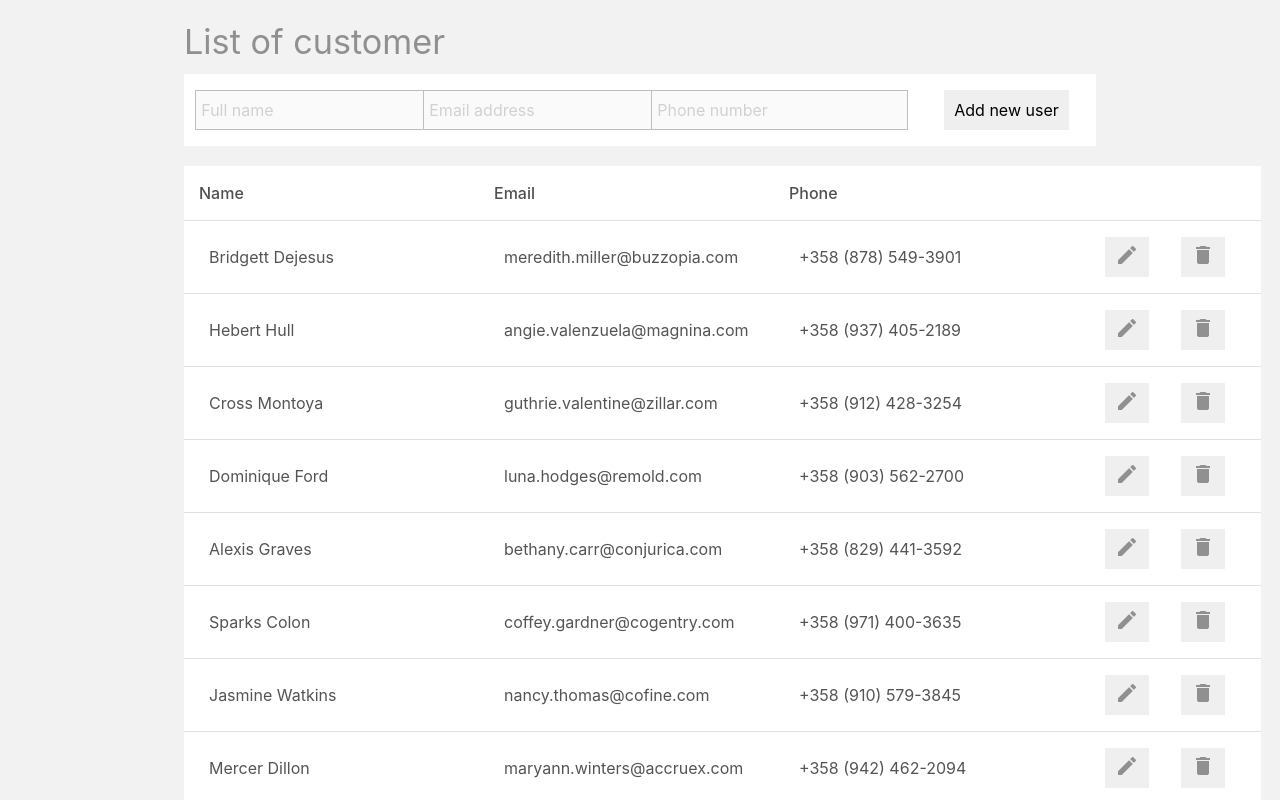
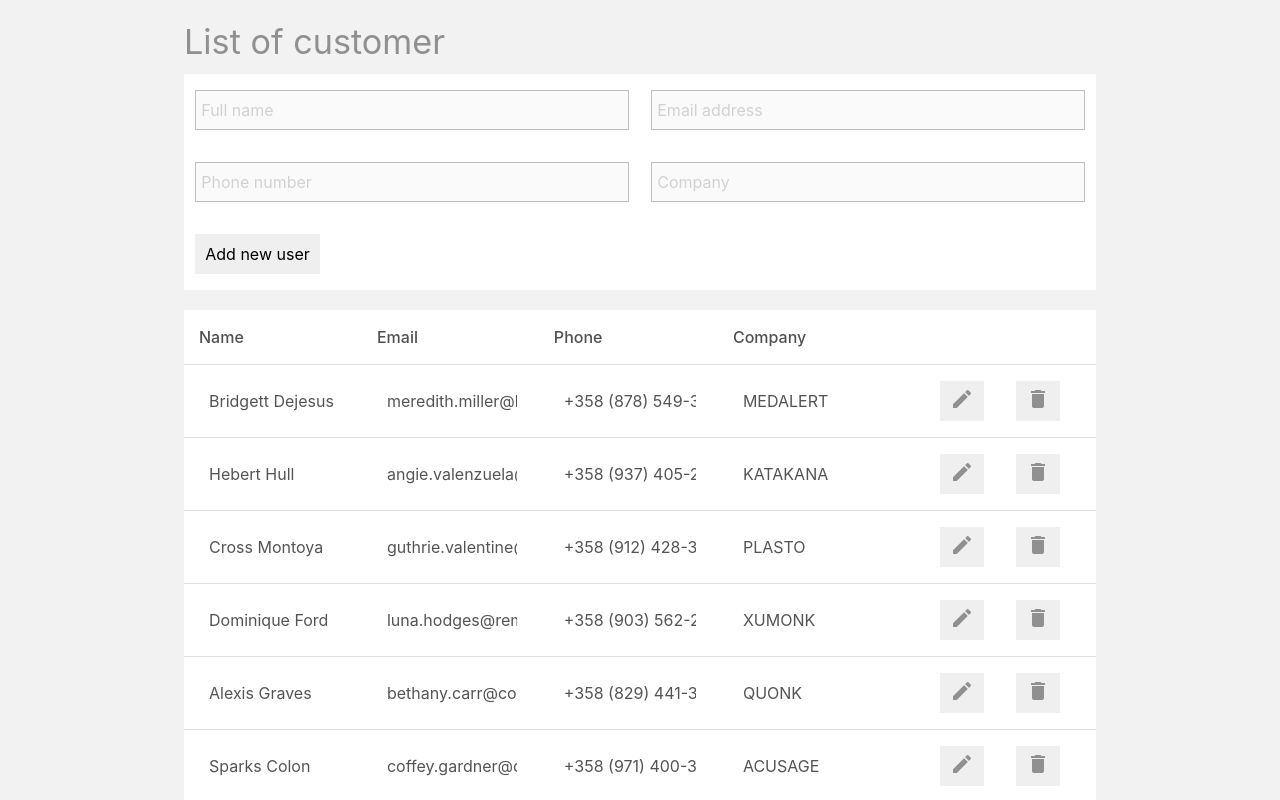
Before and after one commit to cuongtran-6618/react-crud, a React (Create React App) app: page / in a window 1280 px wide. Shown: the top 800 px of the page. Built offline with nearby package versions, Linux system fonts and the light colour scheme.

Commit message:
add company field

```diff
--- a/src/components/AddUser.js
+++ b/src/components/AddUser.js
@@ -5,6 +5,7 @@ export class AddUser extends Component {
 		name: "",
 		email: "",
 		phone: "",
+		company: "",
 	};
 
 	handleSubmitForm = (e) => {
@@ -20,6 +21,7 @@ export class AddUser extends Component {
 			name: ([...this.state.name] = ""),
 			email: ([...this.state.email] = ""),
 			phone: ([...this.state.phone] = ""),
+			company: ([...this.state.company] = ""),
 		});
 	}
 
@@ -33,7 +35,7 @@ export class AddUser extends Component {
 		return (
 			<div className="row white">
 				<form onSubmit={this.handleSubmitForm} className="">
-					<div className="col s3">
+					<div className="col s6">
 						<input
 							name="name"
 							placeholder="Full name"
@@ -43,7 +45,7 @@ export class AddUser extends Component {
 							type="text"
 						/>
 					</div>
-					<div className="col s3">
+					<div className="col s6">
 						<input
 							name="email"
 							placeholder="Email address"
@@ -53,7 +55,7 @@ export class AddUser extends Component {
 							type="text"
 						/>
 					</div>
-					<div className="col s3">
+					<div className="col s6">
 						<input
 							name="phone"
 							placeholder="Phone number"
@@ -63,8 +65,20 @@ export class AddUser extends Component {
 							type="text"
 						/>
 					</div>
-					<div className="col s3">
-						<button className="right" type="submit">
+
+					<div className="col s6">
+						<input
+							name="company"
+							placeholder="Company"
+							onChange={this.handleOnChange}
+							className="browser-default"
+							value={this.state.company}
+							type="text"
+						/>
+					</div>
+
+					<div className="col s6 btn-center no-margin-left">
+						<button className="left" type="submit">
 							Add new user
 						</button>
 					</div>
--- a/src/components/Header.js
+++ b/src/components/Header.js
@@ -6,6 +6,7 @@ export default class Header extends Component {
 		name: "",
 		email: "",
 		phone: "",
+		company: "",
 	};
 
 	handleClickOnTitle = (field) => (e) => {
@@ -31,6 +32,9 @@ export default class Header extends Component {
 					<th colSpan="1" onClick={this.handleClickOnTitle("phone")}>
 						Phone
 					</th>
+					<th colSpan="1" onClick={this.handleClickOnTitle("company")}>
+						Company
+					</th>
 					<th colSpan="1"></th>
 				</tr>
 			</thead>
--- a/src/components/User.js
+++ b/src/components/User.js
@@ -1,4 +1,5 @@
 import React, { Component } from "react";
+import PropTypes from "prop-types";
 import * as utility from "../util/utility";
 
 export class User extends Component {
@@ -7,6 +8,7 @@ export class User extends Component {
 		name: this.props.user.name,
 		email: this.props.user.email,
 		phone: this.props.user.phone,
+		company: this.props.user.company,
 		disableEdit: true,
 	};
 
@@ -14,7 +16,8 @@ export class User extends Component {
 		const previousState = utility.fetchPreviousStateFromLocalStorage(
 			"email",
 			"name",
-			"phone"
+			"phone",
+			"company"
 		);
 
 		utility.loopObject(previousState, this.setStateByKey);
@@ -39,7 +42,13 @@ export class User extends Component {
 		this.props.onEditUser(this.state);
 
 		//erase the localstorage
-		utility.saveStateToLocalStorage({ id: "", name: "", email: "", phone: "" });
+		utility.saveStateToLocalStorage({
+			id: "",
+			name: "",
+			email: "",
+			phone: "",
+			company: "",
+		});
 		this.hideEditForm();
 	};
 
@@ -90,6 +99,16 @@ export class User extends Component {
 						type="text"
 					/>
 				</td>
+				<td colSpan="1">
+					<input
+						disabled={this.state.disableEdit}
+						name="company"
+						value={this.state.company}
+						onChange={this.handleOnChange}
+						className="browser-default"
+						type="text"
+					/>
+				</td>
 				<td colSpan="1" className="actions-container">
 					<button
 						className={this.state.disableEdit ? "hidden" : "show"}
@@ -121,4 +140,15 @@ export class User extends Component {
 	}
 }
 
+User.propTypes = {
+	//type check the data
+	user: PropTypes.shape({
+		id: PropTypes.string,
+		name: PropTypes.string,
+		company: PropTypes.string,
+		email: PropTypes.string,
+		phone: PropTypes.string,
+	}),
+};
+
 export default User;
--- a/src/components/UserList.js
+++ b/src/components/UserList.js
@@ -28,6 +28,7 @@ export class UserList extends Component {
 				name: modifiedUser.name,
 				email: modifiedUser.email,
 				phone: modifiedUser.phone,
+				company: modifiedUser.company,
 			};
 		});
 
--- a/src/index.css
+++ b/src/index.css
@@ -34,6 +34,7 @@ i {
 	margin: 16px 0;
 	background: #fafafb;
 	border: 1px #bebebe solid;
+	width: 100%;
 }
 
 input:disabled {
@@ -60,6 +61,10 @@ button {
 	color: #07f;
 	background: #f2f2f2;
 	font-weight: 500;
+}
+
+.no-margin-left button {
+	margin-left: 0;
 }
 
 /** Table style ***/
```
